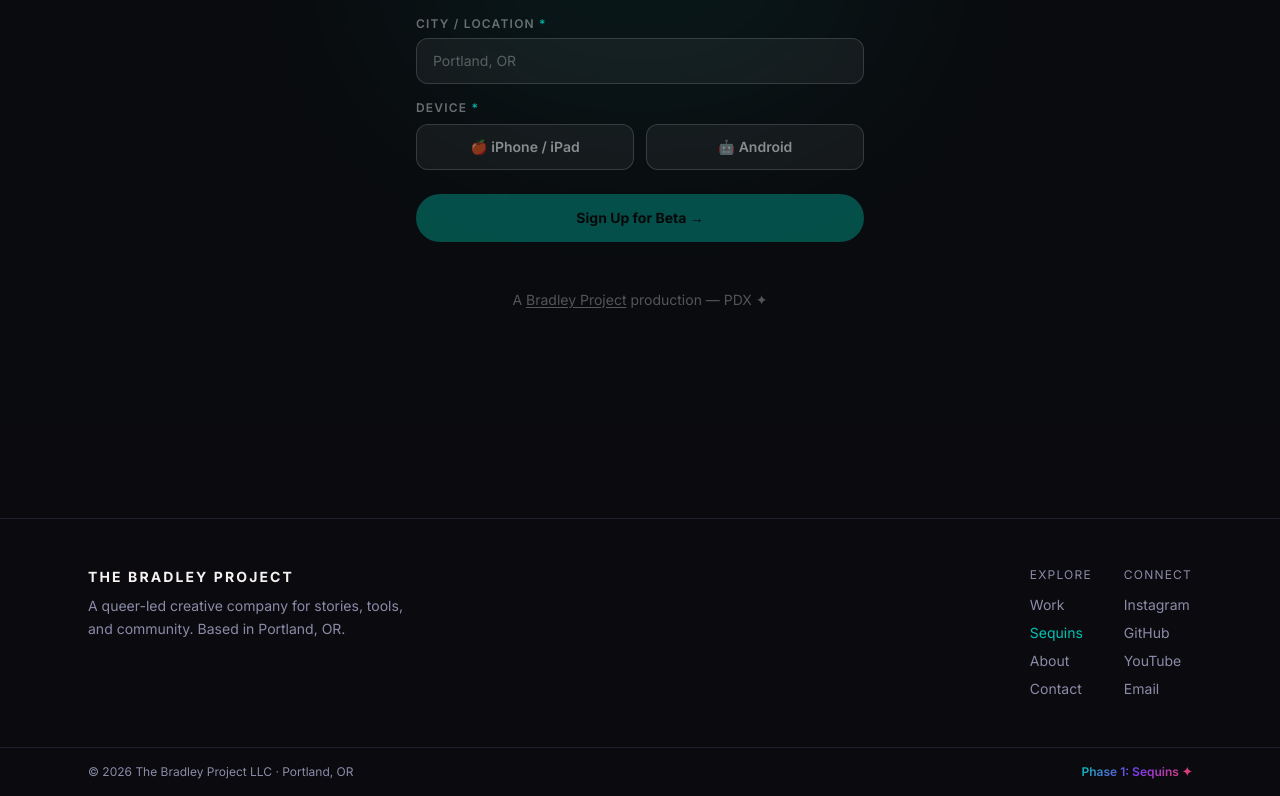
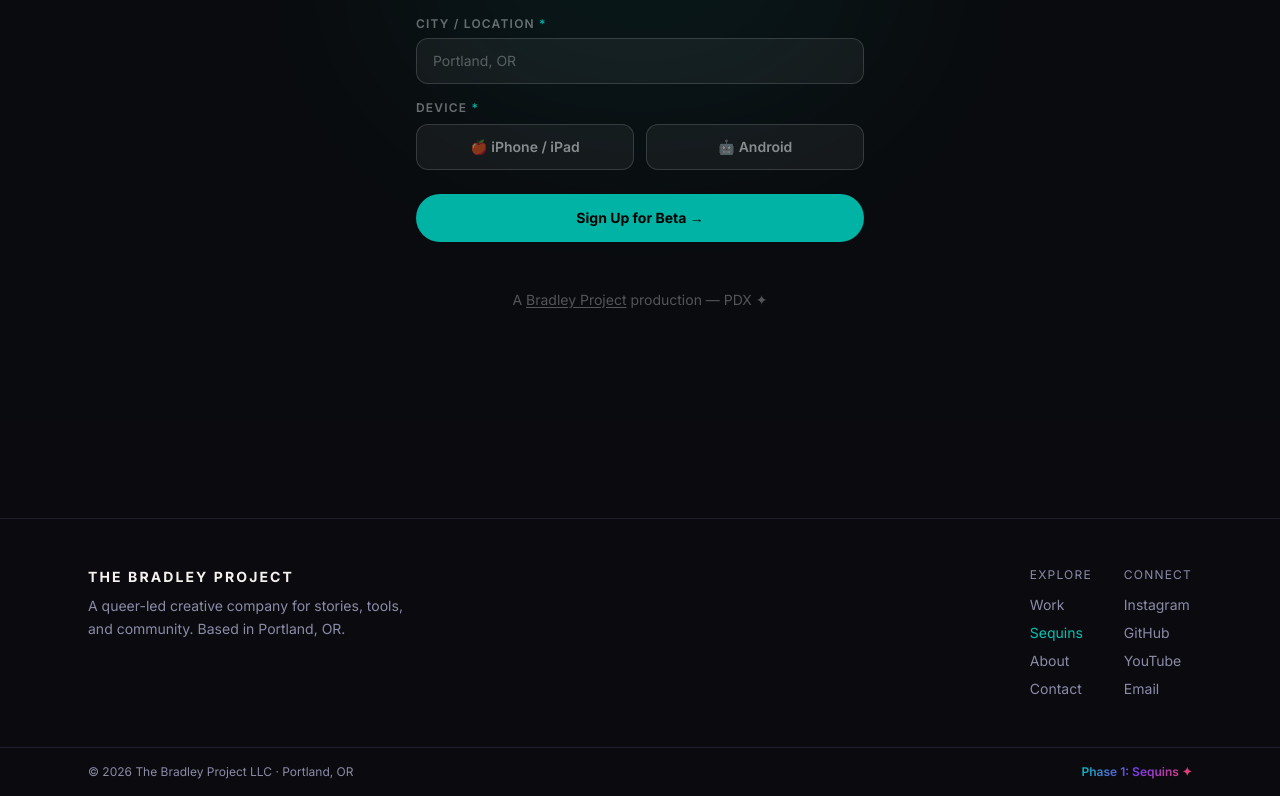
Before and after one commit to Bradleydion/thebradleyproject, a Next.js app: page /sequins in a window 1280 px wide. Shown: the part 3124-3920 px from the top of the page. Built offline with nearby package versions, Linux system fonts and the light colour scheme.

Commit message:
Add inline validation errors to beta signup form

```diff
--- a/src/components/BetaSignupForm.tsx
+++ b/src/components/BetaSignupForm.tsx
@@ -4,8 +4,12 @@
 
 type Status = "idle" | "sending" | "success" | "error";
 
-const inputClass =
-  "w-full rounded-xl border border-white/15 bg-white/5 px-4 py-3 text-white placeholder:text-white/30 outline-none focus:ring-2 focus:ring-[#00B3A4]/40 transition text-sm";
+const inputClass = (hasError: boolean) =>
+  `w-full rounded-xl border ${hasError ? "border-red-400" : "border-white/15"} bg-white/5 px-4 py-3 text-white placeholder:text-white/30 outline-none focus:ring-2 focus:ring-[#00B3A4]/40 transition text-sm`;
+
+function FieldError({ msg }: { msg: string }) {
+  return <p className="text-red-400 text-xs mt-1">{msg}</p>;
+}
 
 export default function BetaSignupForm() {
   const [name,     setName]     = useState("");
@@ -13,15 +17,20 @@
   const [location, setLocation] = useState("");
   const [device,   setDevice]   = useState<"iOS" | "Android" | "">("");
   const [status,   setStatus]   = useState<Status>("idle");
+  const [touched,  setTouched]  = useState(false);
 
-  const isValid =
-    name.trim().length > 1 &&
-    /^[^\s@]+@[^\s@]+\.[^\s@]+$/.test(email) &&
-    location.trim().length > 1 &&
-    device !== "";
+  const errors = {
+    name:     name.trim().length < 2     ? "Please enter your full name."          : "",
+    email:    !/^[^\s@]+@[^\s@]+\.[^\s@]+$/.test(email) ? "Please enter a valid email address." : "",
+    location: location.trim().length < 2 ? "Please enter your city or location."   : "",
+    device:   device === ""              ? "Please select your device type."        : "",
+  };
+
+  const isValid = Object.values(errors).every((e) => e === "");
 
   async function handleSubmit(e: React.FormEvent) {
     e.preventDefault();
+    setTouched(true);
     if (!isValid) return;
     setStatus("sending");
 
@@ -34,7 +43,7 @@
 
       if (res.ok) {
         setStatus("success");
-        setName(""); setEmail(""); setLocation(""); setDevice("");
+        setName(""); setEmail(""); setLocation(""); setDevice(""); setTouched(false);
       } else {
         setStatus("error");
       }
@@ -68,12 +77,12 @@
         <input
           id="beta-name"
           type="text"
-          className={inputClass}
+          className={inputClass(touched && !!errors.name)}
           placeholder="Jane Doe"
           value={name}
           onChange={(e) => setName(e.target.value)}
-          required
         />
+        {touched && errors.name && <FieldError msg={errors.name} />}
       </div>
 
       {/* Email */}
@@ -84,12 +93,12 @@
         <input
           id="beta-email"
           type="email"
-          className={inputClass}
+          className={inputClass(touched && !!errors.email)}
           placeholder="you@example.com"
           value={email}
           onChange={(e) => setEmail(e.target.value)}
-          required
         />
+        {touched && errors.email && <FieldError msg={errors.email} />}
       </div>
 
       {/* Location */}
@@ -100,12 +109,12 @@
         <input
           id="beta-location"
           type="text"
-          className={inputClass}
+          className={inputClass(touched && !!errors.location)}
           placeholder="Portland, OR"
           value={location}
           onChange={(e) => setLocation(e.target.value)}
-          required
         />
+        {touched && errors.location && <FieldError msg={errors.location} />}
       </div>
 
       {/* Device */}
@@ -122,6 +131,8 @@
               className={`py-3 rounded-xl border text-sm font-semibold transition ${
                 device === d
                   ? "border-[#00B3A4] bg-[#00B3A4]/15 text-[#00B3A4]"
+                  : touched && errors.device
+                  ? "border-red-400 bg-white/5 text-white/50"
                   : "border-white/15 bg-white/5 text-white/50 hover:border-white/30 hover:text-white/80"
               }`}
             >
@@ -129,9 +140,10 @@
             </button>
           ))}
         </div>
+        {touched && errors.device && <FieldError msg={errors.device} />}
       </div>
 
-      {/* Error */}
+      {/* API Error */}
       {status === "error" && (
         <p className="text-red-400 text-sm text-center">
           Something went wrong. Email us directly at{" "}
@@ -144,7 +156,7 @@
       {/* Submit */}
       <button
         type="submit"
-        disabled={!isValid || status === "sending"}
+        disabled={status === "sending"}
         className="mt-2 w-full py-3.5 rounded-full bg-[#00B3A4] text-black font-bold text-sm hover:opacity-90 transition disabled:opacity-40 disabled:cursor-not-allowed"
       >
         {status === "sending" ? "Signing up…" : "Sign Up for Beta →"}
```
